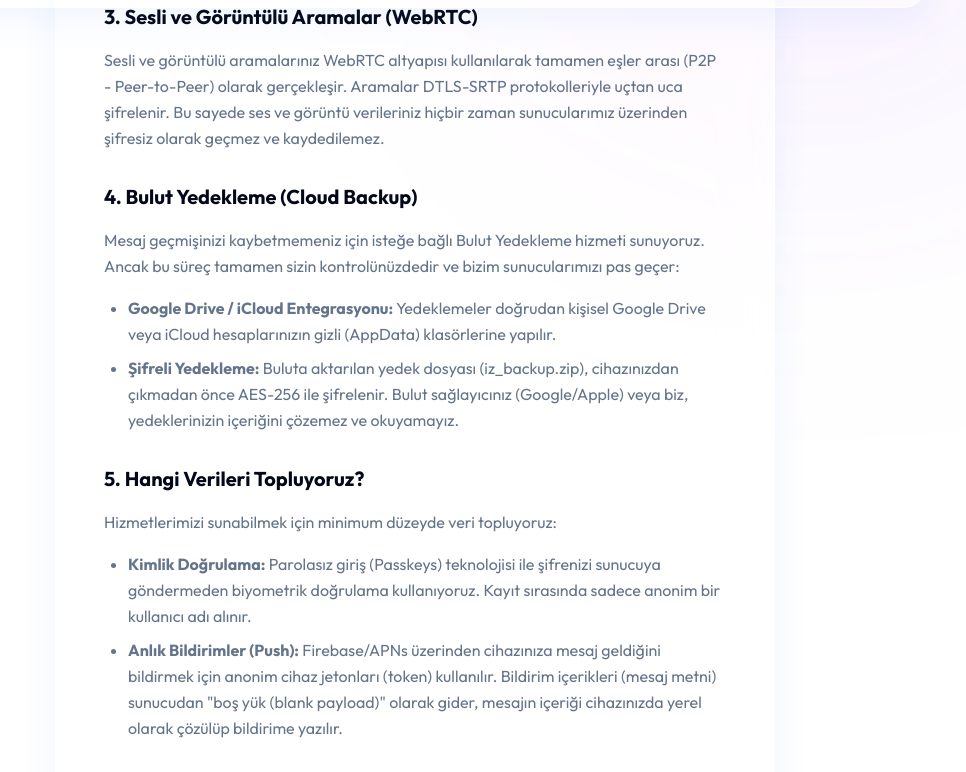
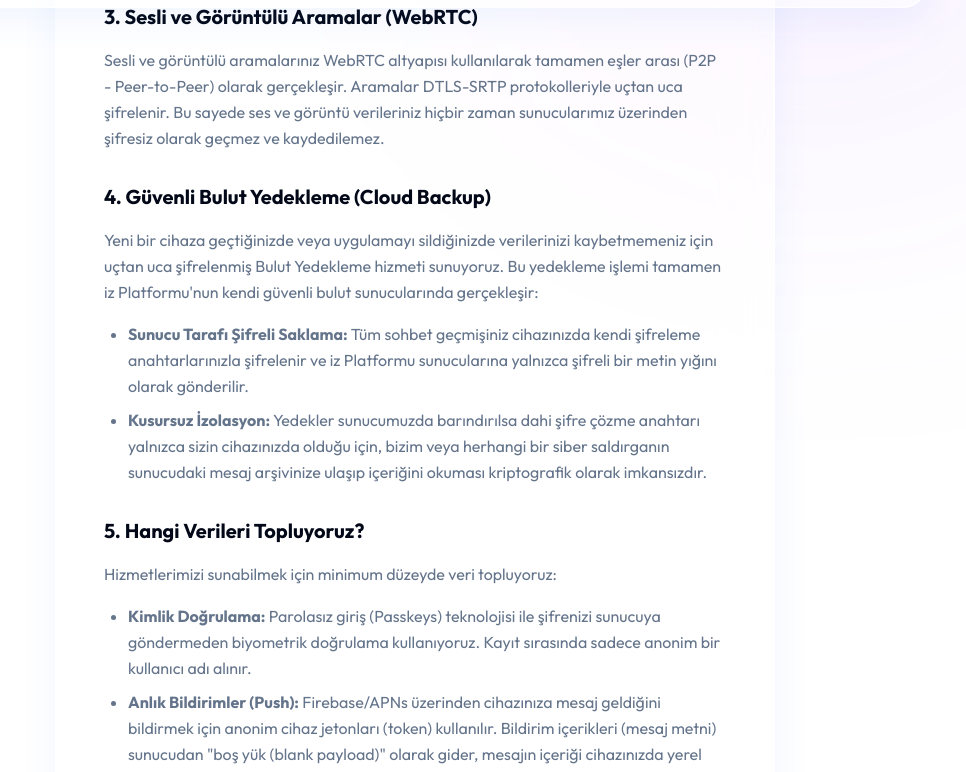
Before and after one commit to egemenxgul/No-iz, a Next.js app in the folder iz-web/: page /privacy in a window 1280 px wide. Shown: the part 768-1540 px from the top of the page, without its empty margins (225-1191 px from the left). Built offline with nearby package versions, Linux system fonts and the light colour scheme; no server answers.

Commit message:
docs: correct cloud backup section to reflect iz platform server storage

```diff
--- a/iz-web/src/app/privacy/page.tsx
+++ b/iz-web/src/app/privacy/page.tsx
@@ -56,13 +56,13 @@ export default function PrivacyPolicyPage() {
             </section>
 
             <section>
-              <h2 className="text-xl font-bold text-foreground mb-4">4. Bulut Yedekleme (Cloud Backup)</h2>
+              <h2 className="text-xl font-bold text-foreground mb-4">4. Güvenli Bulut Yedekleme (Cloud Backup)</h2>
               <p className="mb-4">
-                Mesaj geçmişinizi kaybetmemeniz için isteğe bağlı Bulut Yedekleme hizmeti sunuyoruz. Ancak bu süreç tamamen sizin kontrolünüzdedir ve bizim sunucularımızı pas geçer:
+                Yeni bir cihaza geçtiğinizde veya uygulamayı sildiğinizde verilerinizi kaybetmemeniz için uçtan uca şifrelenmiş Bulut Yedekleme hizmeti sunuyoruz. Bu yedekleme işlemi tamamen iz Platformu'nun kendi güvenli bulut sunucularında gerçekleşir:
               </p>
               <ul className="list-disc pl-6 space-y-2">
-                <li><strong>Google Drive / iCloud Entegrasyonu:</strong> Yedeklemeler doğrudan kişisel Google Drive veya iCloud hesaplarınızın gizli (AppData) klasörlerine yapılır.</li>
-                <li><strong>Şifreli Yedekleme:</strong> Buluta aktarılan yedek dosyası (iz_backup.zip), cihazınızdan çıkmadan önce AES-256 ile şifrelenir. Bulut sağlayıcınız (Google/Apple) veya biz, yedeklerinizin içeriğini çözemez ve okuyamayız.</li>
+                <li><strong>Sunucu Tarafı Şifreli Saklama:</strong> Tüm sohbet geçmişiniz cihazınızda kendi şifreleme anahtarlarınızla şifrelenir ve iz Platformu sunucularına yalnızca şifreli bir metin yığını olarak gönderilir.</li>
+                <li><strong>Kusursuz İzolasyon:</strong> Yedekler sunucumuzda barındırılsa dahi şifre çözme anahtarı yalnızca sizin cihazınızda olduğu için, bizim veya herhangi bir siber saldırganın sunucudaki mesaj arşivinize ulaşıp içeriğini okuması kriptografik olarak imkansızdır.</li>
               </ul>
             </section>
 
```
